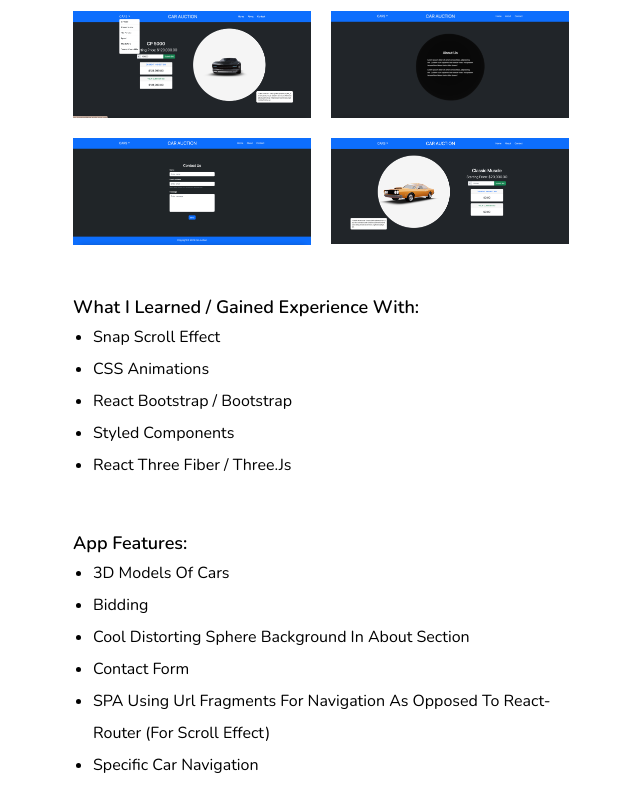
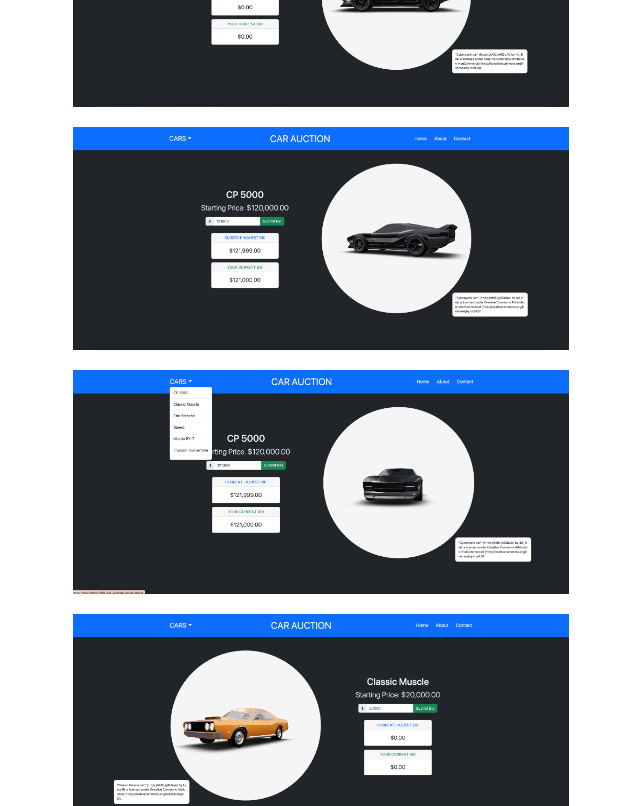
Before and after one commit to BrandonWu500/BrandonWu500.github.io, a Next.js app: page /projects/carAuctionFront in a window 1280 px wide. Shown: the part 1260-2066 px from the top of the page, without its empty margins (319-959 px from the left). Built offline with nearby package versions, Linux system fonts and the light colour scheme.

Commit message:
update car auction screenshots layout

```diff
--- a/data/carAuctionFront.ts
+++ b/data/carAuctionFront.ts
@@ -2,7 +2,7 @@ export const SCREENSHOTS = [
   "/static/screenshots/car-auction/1.png",
   "/static/screenshots/car-auction/2.png",
   "/static/screenshots/car-auction/3.png",
+  "/static/screenshots/car-auction/6.png",
   "/static/screenshots/car-auction/4.png",
   "/static/screenshots/car-auction/5.png",
-  "/static/screenshots/car-auction/6.png",
 ];
--- a/pages/projects/carAuctionFront.tsx
+++ b/pages/projects/carAuctionFront.tsx
@@ -46,14 +46,14 @@ const CarAuctionFront = () => {
         </div>
 
         <p className="font-semibold mt-5">Screenshots:</p>
-        <ul className="grid grid-cols-2 gap-5">
+        <ul className="grid grid-cols-1 gap-5">
           {SCREENSHOTS.map((screenshot, idx) => (
             <li key={idx}>
               <Image
                 src={screenshot}
                 alt=""
-                width={300}
-                height={300}
+                width={500}
+                height={500}
                 className="object-contain mx-auto"
               />
             </li>
```
